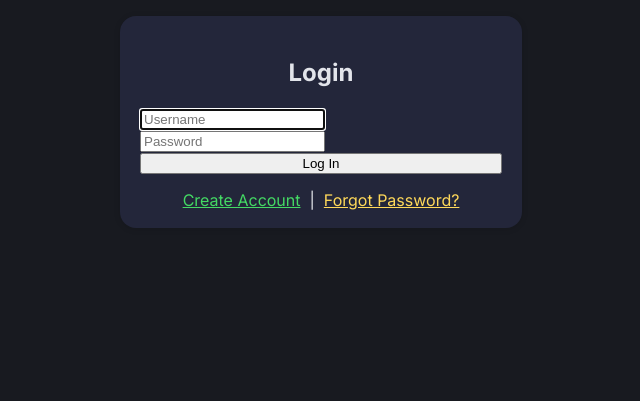
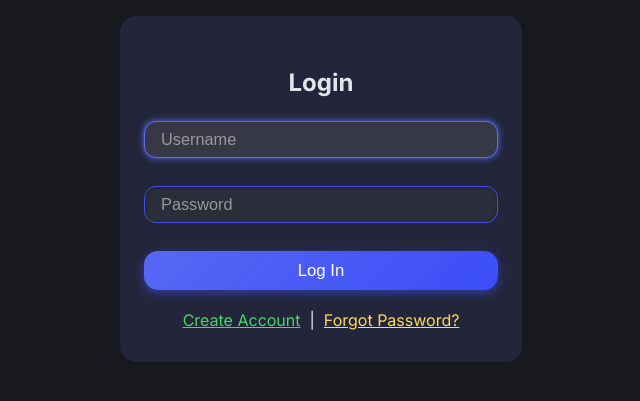
Before and after one commit to Rickygreenidge/budget-tracker, a Flask app: page /login in a window 1280 px wide. Shown: the part 64-465 px from the top of the page, without its empty margins (319-959 px from the left). Run offline with Flask 3, Linux system fonts and the light colour scheme.

Commit message:
Updating the look

```diff
--- a/budget_tracker/templates/login.html
+++ b/budget_tracker/templates/login.html
@@ -3,28 +3,75 @@
 <div class="navbar" id="navbar">
     <span class="nav-title">Budget Tracker Login</span>
 </div>
-<div class="main-content" style="max-width:450px;margin:auto;padding-top:80px;">
-    <div class="card">
-        <h2 style="text-align:center;margin-bottom:1.3rem;">Login</h2>
+<div class="main-content" style="max-width:450px; margin:auto; padding-top:80px;">
+    <div class="card" style="padding: 2rem 1.5rem;">
+        <h2 style="text-align:center; margin-bottom:1.5rem;">Login</h2>
         <form method="POST" class="flex-form">
             <input name="username" class="input-dark" type="text" placeholder="Username" required autofocus autocomplete="username">
             <input name="password" class="input-dark" type="password" placeholder="Password" required autocomplete="current-password">
-            <button type="submit" class="btn-main" style="width:100%;">Log In</button>
+            <button type="submit" class="btn-main">Log In</button>
         </form>
-        <div style="margin-top:16px;text-align:center;">
+        <div style="margin-top:20px; text-align:center;">
             <a href="{{ url_for('register') }}" style="color:#44d964;">Create Account</a> &nbsp;|&nbsp;
             <a href="{{ url_for('forgot_password') }}" style="color:#ffd95a;">Forgot Password?</a>
         </div>
         {% if error %}
-        <div style="margin-top:14px;color:#fb6868;font-weight:600;text-align:center;">{{ error }}</div>
+        <div style="margin-top:14px; color:#fb6868; font-weight:600; text-align:center;">{{ error }}</div>
         {% endif %}
     </div>
 </div>
+
 <style>
-@media (max-width: 520px) {
-    .main-content { padding-top:55px !important; }
-    .card { padding: 2vw !important; }
-    .input-dark, .btn-main { width:100%; margin:0 0 10px 0 !important;}
-}
+    .input-dark {
+        background: #2a2d3a;
+        color: #ddd;
+        border: 1.5px solid #444ce7;
+        border-radius: 12px;
+        padding: 0.5rem 1rem;
+        font-size: 1.02rem;
+        outline: none;
+        transition: border-color 0.25s ease, box-shadow 0.25s ease;
+        margin-bottom: 12px;
+        width: 100%;
+        box-shadow: inset 0 1px 3px rgba(0,0,0,0.3);
+    }
+    .input-dark::placeholder {
+        color: #999;
+    }
+    .input-dark:focus {
+        border-color: #5a6bf6;
+        box-shadow: 0 0 6px #5a6bf6;
+        background: #363945;
+        color: #eee;
+    }
+
+    .btn-main {
+        background: linear-gradient(135deg, #5668f2, #3b4df7);
+        color: #fff;
+        border: none;
+        padding: 0.6rem 1rem;
+        font-size: 1.05rem;
+        border-radius: 14px;
+        cursor: pointer;
+        transition: background 0.3s ease, box-shadow 0.3s ease;
+        width: 100%;
+        box-shadow: 0 3px 10px rgba(59, 77, 247, 0.6);
+    }
+    .btn-main:hover {
+        background: linear-gradient(135deg, #3b4df7, #5668f2);
+        box-shadow: 0 4px 15px rgba(86, 104, 242, 0.9);
+    }
+
+    .flex-form {
+        display: flex;
+        flex-direction: column;
+        gap: 16px;
+    }
+
+    @media (max-width: 520px) {
+        .main-content { padding-top: 55px !important; }
+        .card { padding: 2vw !important; }
+        .input-dark, .btn-main { width: 100%; margin: 0 0 10px 0 !important; }
+    }
 </style>
 {% endblock %}
```
